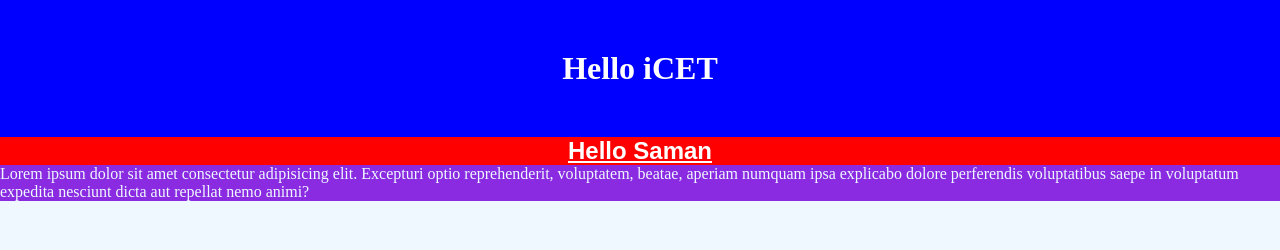
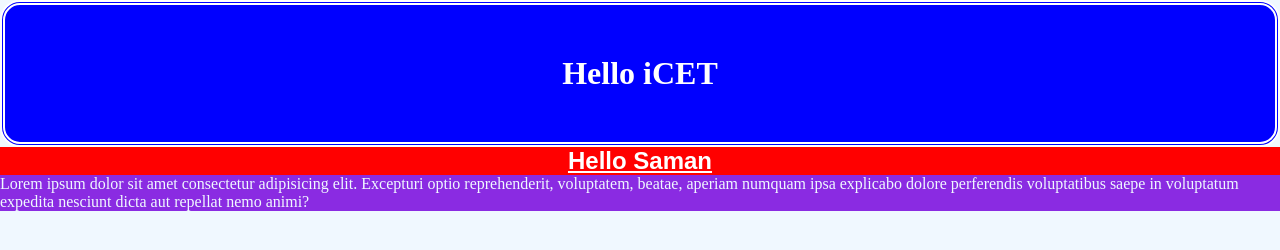
Before and after one commit to sanudasathnindu/IT-day03, a plain HTML site: page index.html in a window 1280 px wide. Drawn offline with Linux system fonts and the light colour scheme.

Commit message:
commit11

```diff
--- a/CSS/style.css
+++ b/CSS/style.css
@@ -27,6 +27,9 @@
     color: white;
     text-align: center;
     padding: 50px;
+    border: 5px;
+    border-radius: 20px;
+    border-style: double;
 
     /*padding-left: 50px;
     padding-right: 50px;
```
